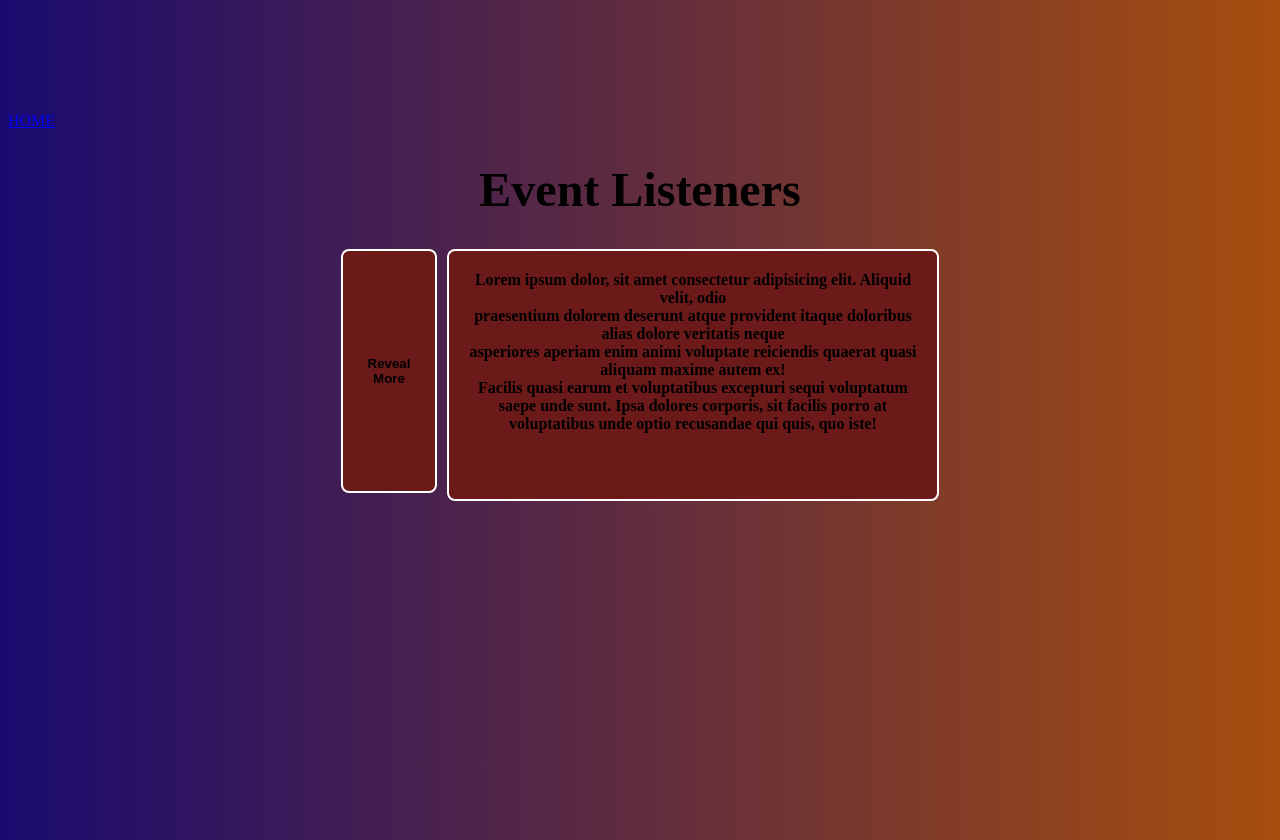
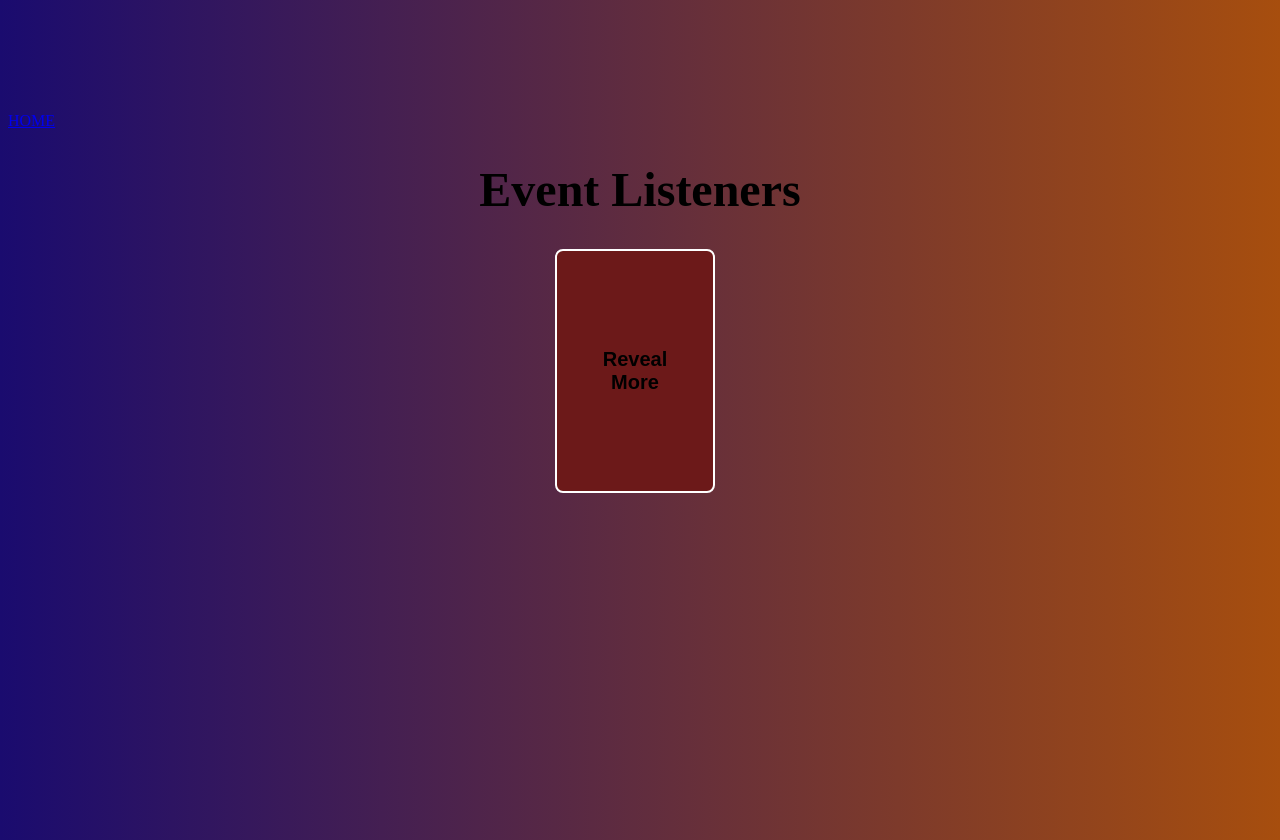
Before and after one commit to ChiefLopes/DOM-Tutorial, a plain HTML site: page index3.html in a window 1280 px wide. Drawn offline with Linux system fonts and the light colour scheme.

Commit message:
commit 7:18pm/31st jan

```diff
--- a/event.js
+++ b/event.js
@@ -12,7 +12,7 @@ box3.addEventListener('click', () => {
     console.log('javacrsipt is awesome');
 })
 
-//* We can decide to create the fucntion outside the event listener scope.
+//* We can decide to create the fucntion outside the event listener scope and then call the function inside the addEvenListener scope.
 const box2 = document.querySelector('.box-2');
 
 const logBtn = () => console.log('From box2, javascript is great! 😄');
--- a/event2.js
+++ b/event2.js
@@ -5,5 +5,9 @@ const hiddenContent = document.querySelector('.hidden-content');
 const revealContent = () => {
     if (hiddenContent.classList.contains('reveal-btn')){
         hiddenContent.classList.remove('reveal-btn')
+    } else {
+        hiddenContent.classList.add('reveal-btn')
     }
 }
+
+revealBtn.addEventListener('click', revealContent);
--- a/index3.html
+++ b/index3.html
@@ -17,7 +17,7 @@
 
       <div class="hidden-content cont">
         Lorem ipsum dolor, sit amet consectetur
-        adipisicing elit. Aliquid velit, odio <br />
+        adipisicing elit. Aliquid velit, odio
         praesentium dolorem deserunt atque provident itaque
         doloribus alias dolore veritatis neque <br />
         asperiores aperiam enim animi voluptate
--- a/style3.css
+++ b/style3.css
@@ -18,23 +18,29 @@ body {
 .reveal-btn1 {
     outline: none;
     height: 15.2rem;
-    width: 6rem;
+    width: 10rem;
     border-radius: 8px;
     padding: 20px;
     background: #6c1919;
     border: 2px solid white;
     margin-right: 10px;
     font-weight: 900;
+    font-size: 20px;
+    cursor: pointer;
 }
 
 .hidden-content {
     outline: none;
+    display: none;
     height: 13rem;
     width: 28rem;
     text-align: center;
-    padding-top: 10px;
     border-radius: 8px;
     background: #6c1919;
     border: 2px solid white;
-    padding: 20px;
+    padding-top: 40px;
 }
+
+.hidden-content.reveal-btn1 {
+    display: block;
+}
```
